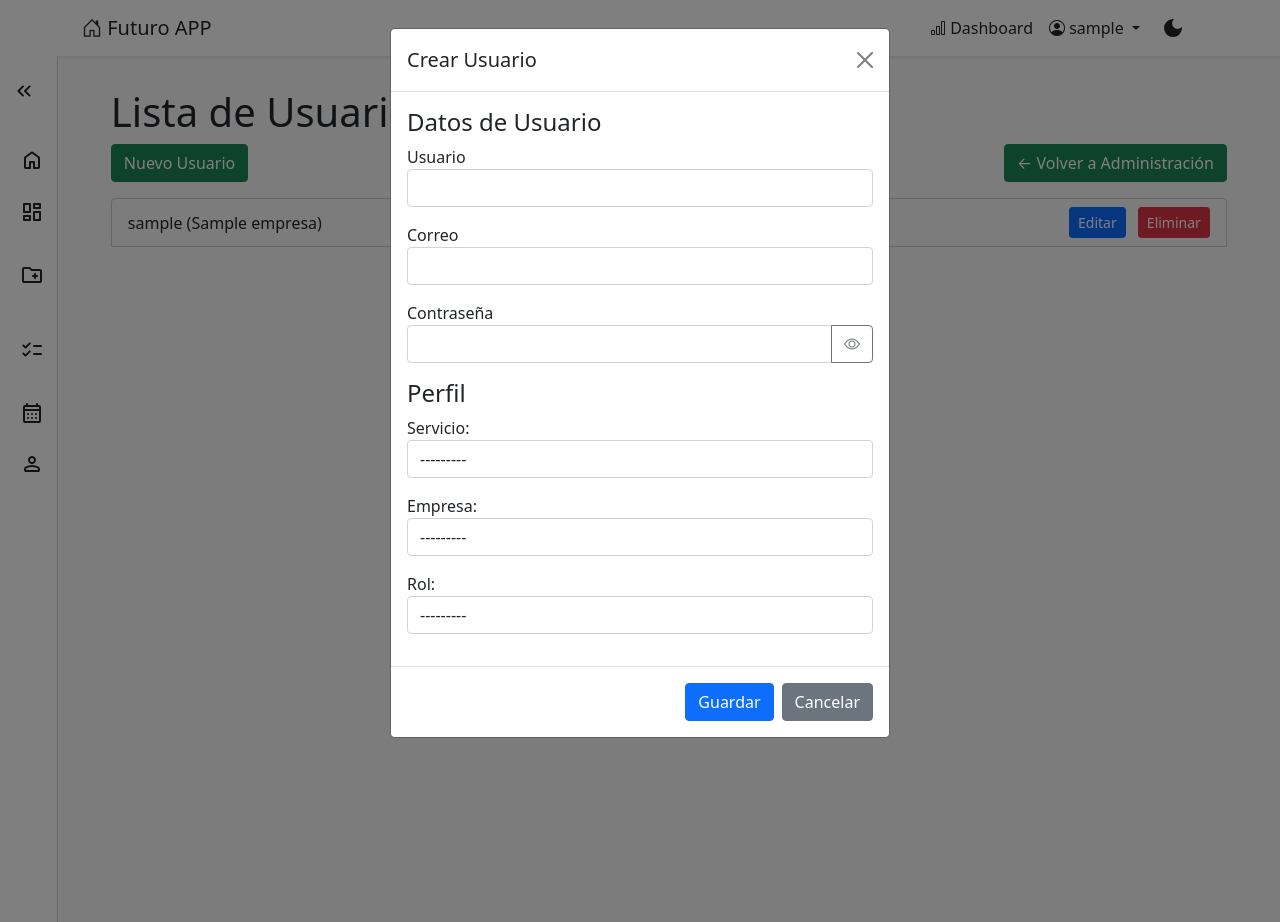
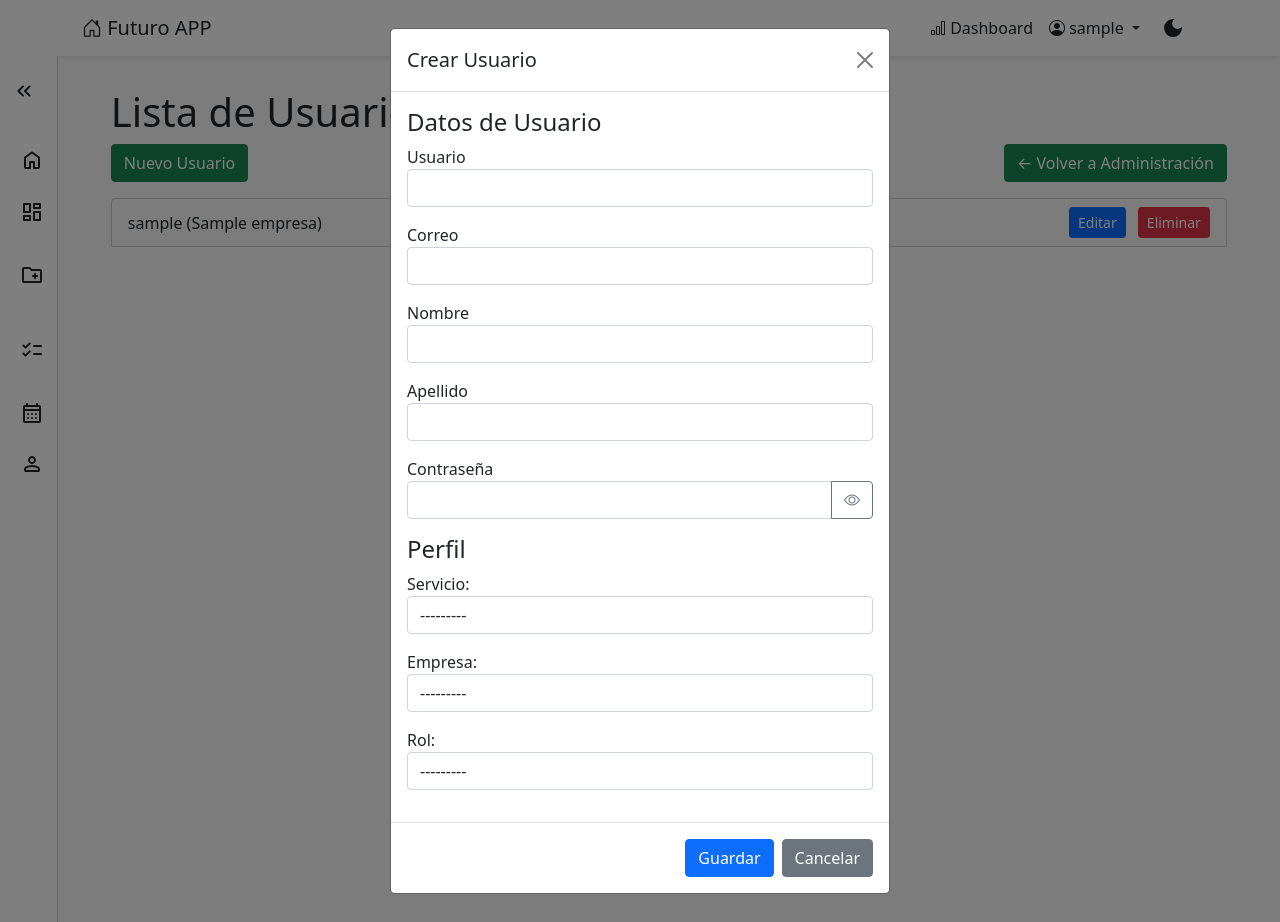
Before and after one commit to C1ZC/app_future, a Django app: page /usuarios/ in a window 1280 px wide, after a click on "Nuevo Usuario". Run offline with Django 5.2, Linux system fonts and the light colour scheme; a user stored in the database is signed in; tables that the repository leaves empty hold one stand-in row (values such as "Sample post").

Commit message:
correcciones

```diff
--- a/webapp/forms/administration_forms.py
+++ b/webapp/forms/administration_forms.py
@@ -84,7 +84,7 @@
     password = forms.CharField(widget=forms.PasswordInput, required=True)
     class Meta:
         model = User
-        fields = ['username', 'email', 'password']
+        fields = ['username', 'email', 'password', 'first_name', 'last_name']
 
     def __init__(self, *args, **kwargs):
         super().__init__(*args, **kwargs)
@@ -101,7 +101,7 @@
 class UserEditForm(forms.ModelForm):
     class Meta:
         model = User
-        fields = ['username', 'email']
+        fields = ['username', 'email', 'first_name', 'last_name']
 
     def __init__(self, *args, **kwargs):
         super().__init__(*args, **kwargs)
--- a/webapp/templates/administration/usuario/lista_usuarios.html
+++ b/webapp/templates/administration/usuario/lista_usuarios.html
@@ -41,6 +41,14 @@
             {{ user_form.email }}
           </div>
           <div class="mb-3">
+            <label for="{{ user_form.first_name.id_for_label }}">Nombre</label>
+            {{ user_form.first_name }}
+          </div>
+          <div class="mb-3">
+            <label for="{{ user_form.last_name.id_for_label }}">Apellido</label>
+            {{ user_form.last_name }}
+          </div>
+          <div class="mb-3">
             <label for="{{ user_form.password.id_for_label }}">Contraseña</label>
             <div class="input-group">
               {{ user_form.password }}
@@ -49,6 +57,7 @@
               </button>
             </div>
           </div>
+
           <h4>Perfil</h4>
           {{ perfil_form.as_p }}
         </div>
```
